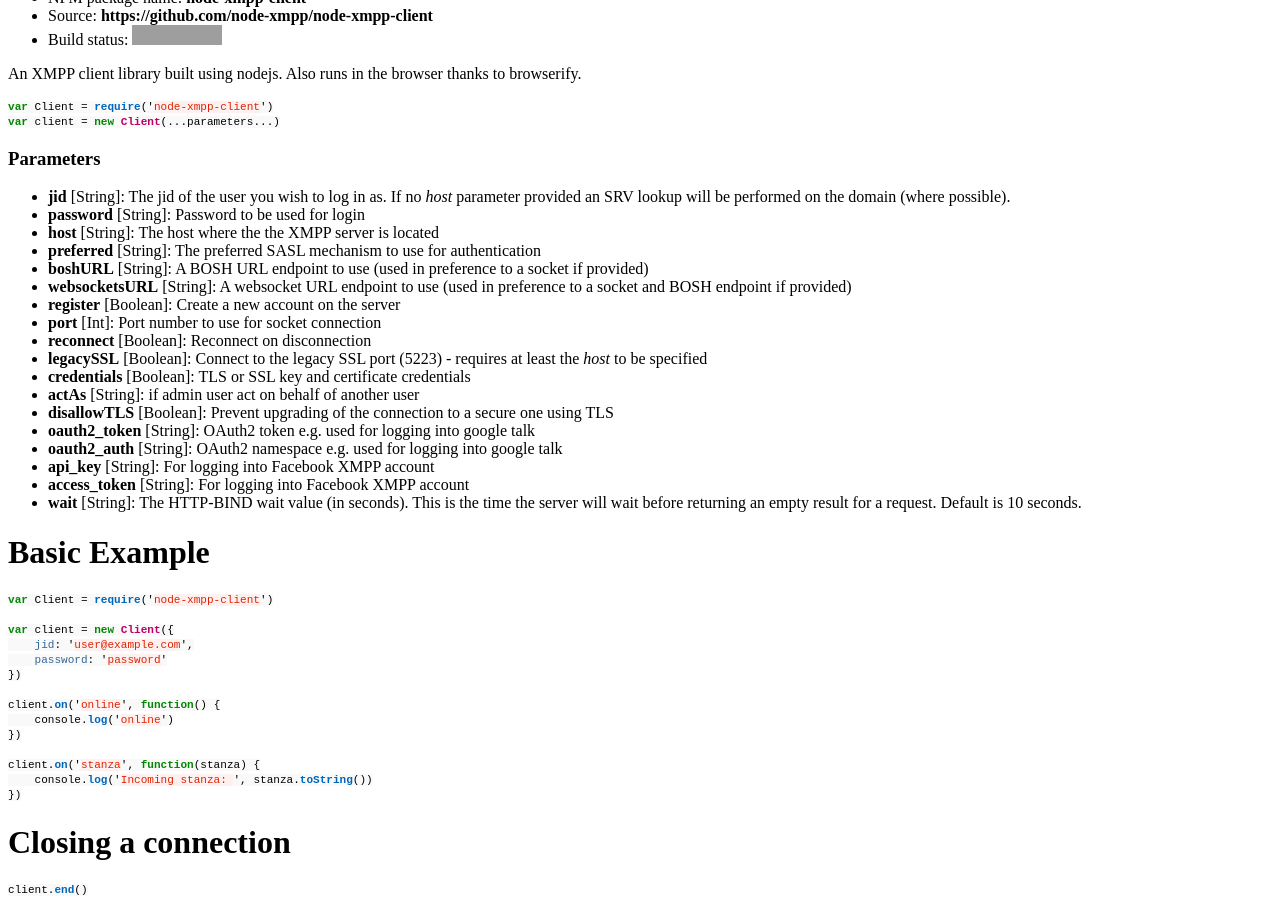
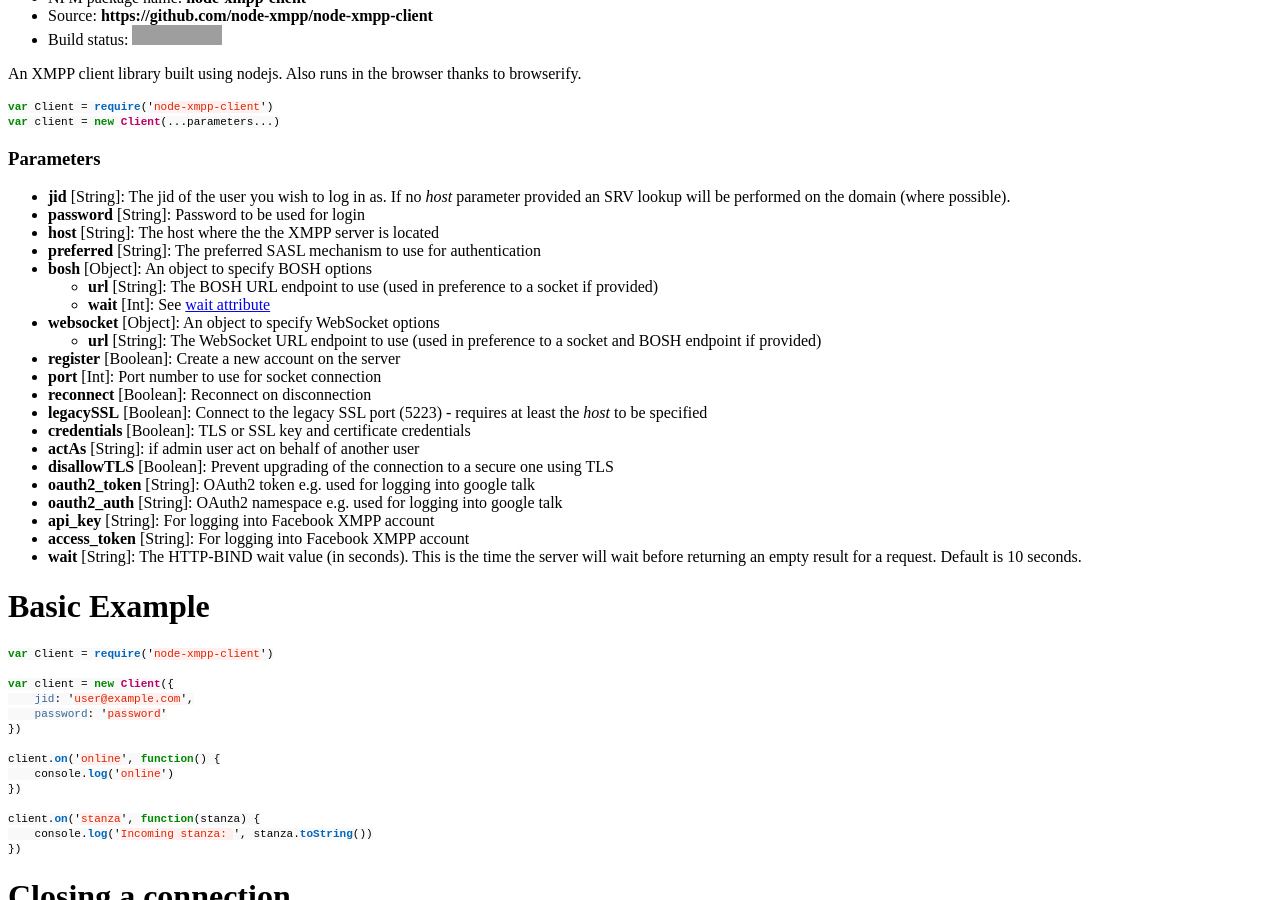
Before and after one commit to node-xmpp/node-xmpp.github.io, a Jekyll site: the page built from _posts/2014-03-15-client.md, in a window 1280 px wide and 900 px high, scrolled down 369 px. Built offline with Jekyll 4.4.1, drawn with Linux system fonts in a browser that asks for light colours; Markdown is read by kramdown in place of the engine named in the settings; a style sheet for code colours, icons or effects is not loaded; grey boxes are pictures that could not be loaded.

Commit message:
update WebSocket and BOSH manual

```diff
--- a/_posts/2014-03-15-client.md
+++ b/_posts/2014-03-15-client.md
@@ -24,8 +24,11 @@ var client = new Client(...parameters...)
 * __password__ [String]: Password to be used for login
 * __host__ [String]: The host where the the XMPP server is located
 * __preferred__ [String]: The preferred SASL mechanism to use for authentication
-* __boshURL__ [String]: A BOSH URL endpoint to use (used in preference to a socket if provided)
-* __websocketsURL__ [String]: A websocket URL endpoint to use (used in preference to a socket and BOSH endpoint if provided)
+* __bosh__ [Object]: An object to specify BOSH options
+  * __url__ [String]: The BOSH URL endpoint to use (used in preference to a socket if provided)
+  * __wait__ [Int]: See [wait attribute](http://xmpp.org/extensions/xep-0124.html#session-request)
+* __websocket__ [Object]: An object to specify WebSocket options
+  * __url__ [String]: The WebSocket URL endpoint to use (used in preference to a socket and BOSH endpoint if provided)
 * __register__ [Boolean]: Create a new account on the server
 * __port__ [Int]: Port number to use for socket connection
 * __reconnect__ [Boolean]: Reconnect on disconnection
```
